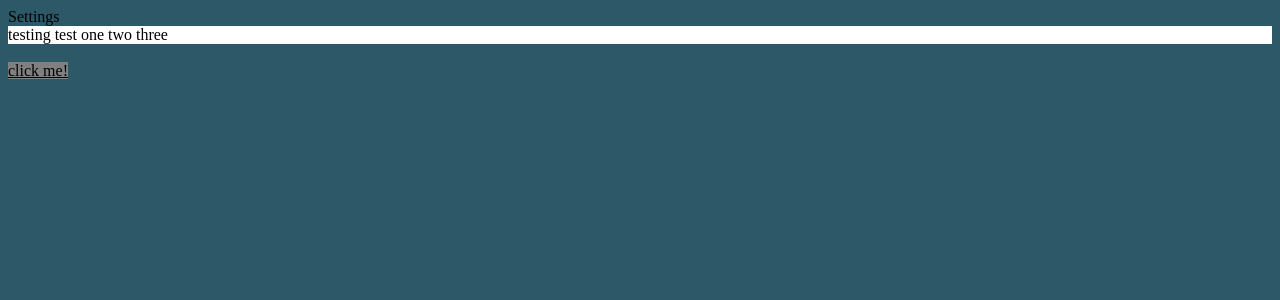
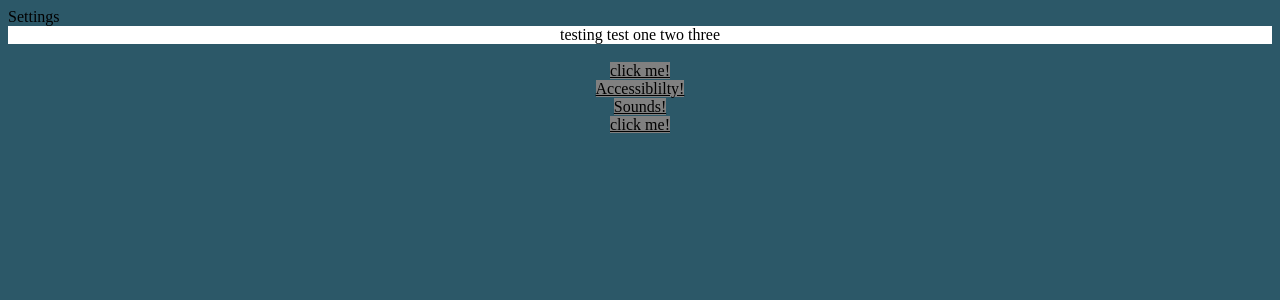
Before and after one commit to ZarinStar/Sealion-WireFrameDemo, a PHP site: page /settings.php in a window 1280 px wide. Shown: the top 300 px of the page. Run offline with PHP 8.4, Linux system fonts and the light colour scheme.

Commit message:
Basic framework

```diff
--- a/settings.php
+++ b/settings.php
@@ -8,13 +8,18 @@
 <link type="text/css" rel="stylesheet" href="stylesheet.css"/>
 <body id ="mainBackground">
 
-<div id = "mainDiv">
+<div id = "mainDiv" align="center">
 	testing test one two three
   </div>
 
 <br>
 
-<a href="www.google.ca" class="gear" > click me! </a>
+<center> <a href="www.google.ca" class="gear" > click me! </a> </center>
+
+
+<center> <a href="https://www.google.ca" class="gear" > Accessiblilty! </a> </center>
+<center> <a href="www.google.ca" class="gear" > Sounds! </a> </center>
+<center> <a href="www.google.ca" class="gear" > click me! </a> </center>
 
 </body>
 </html>
```
